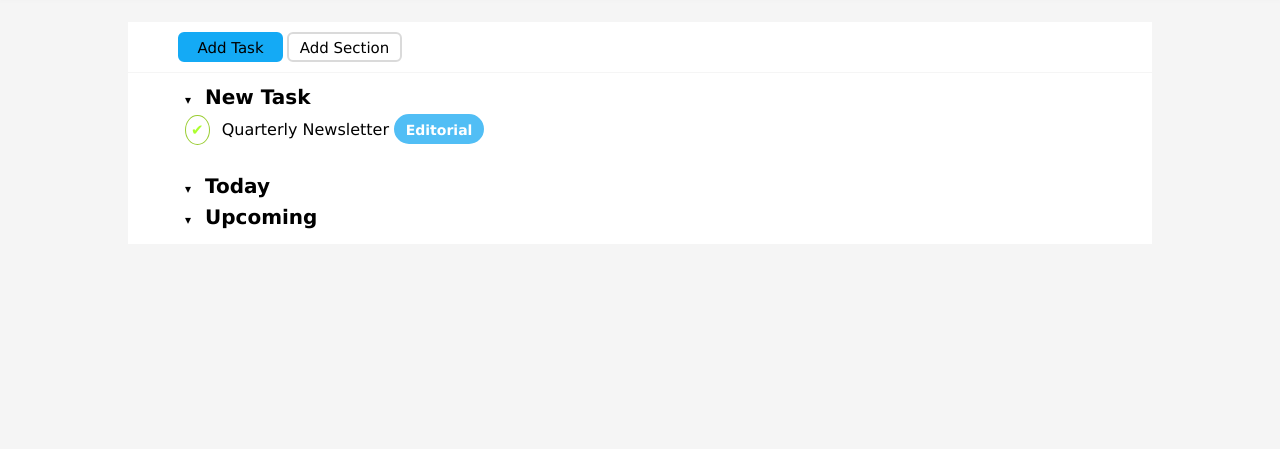
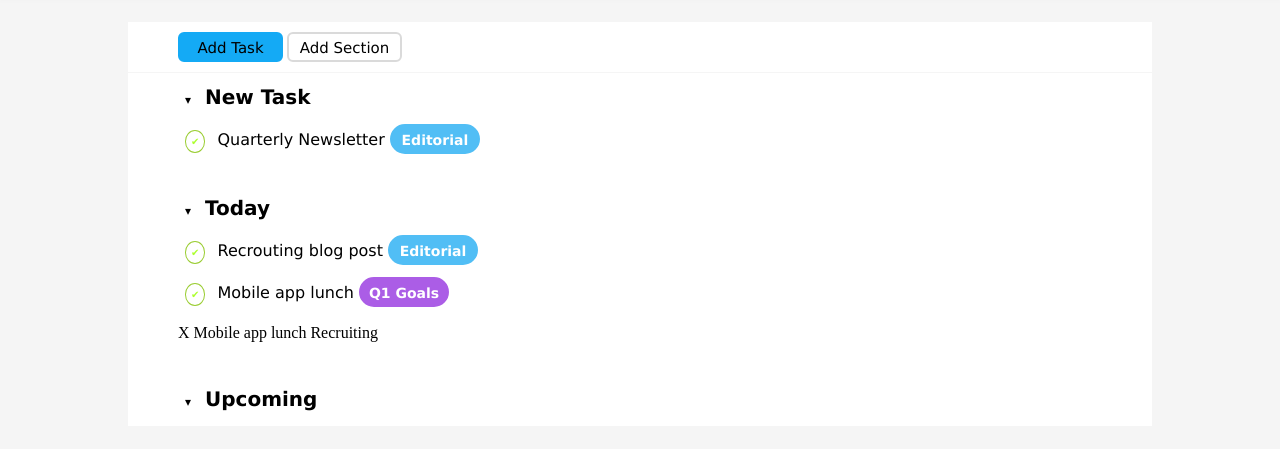
Before and after one commit to Oblv49/html-css-toboolist, a plain HTML site: page index.html in a window 1280 px wide. Shown: the part 85-534 px from the top of the page. Drawn offline with Linux system fonts and the light colour scheme; a web font is replaced by a local one.

Commit message:
list more good

```diff
--- a/css/style.css
+++ b/css/style.css
@@ -62,6 +62,11 @@
     background-color: white;
 }
 
+.element_list {
+    margin-top: 10px;
+    margin-bottom: 10px;
+}
+
 .title_bold {
     font-family: 'Verdana' , sans-serif;
     font-weight: bold;
@@ -75,11 +80,11 @@
 
 .checkmark {
     margin: 7px;
-    width: 12px;
-    height: 12px;
+    width: 10px;
+    height: 10px;
     padding: 5px;
     color: greenyellow;
-    font-size: 15px;
+    font-size: 10px;
     border-radius: 50%;
     border: 1px solid yellowgreen;
 }
@@ -98,6 +103,20 @@
     font-weight: bold;
 }
 
+.q1goals_botton {
+    border-radius: 45px;
+    border: 2px solid rgb(171, 93, 230);
+    width: 90px;
+    height: 30px;
+    text-align: center;
+    display: inline-block;
+    background-color: rgb(171, 93, 230);
+    font-size: 14px;
+    color: white;
+    font-family: 'Verdana' , sans-serif;
+    font-weight: bold;
+}
+
 body {
      background-color: rgb(245, 245, 245);
 }
--- a/index.html
+++ b/index.html
@@ -20,7 +20,6 @@
         <div class="main_container">
 
             <div id="add_bottons">
-
                 <div id="add_task">
                     <p>Add Task</p>
                 </div>
@@ -28,17 +27,38 @@
                 <div id="add_section">
                     <p>Add Section</p>
                 </div>
-
             </div>
 
             <div class="list_container">
 
                 <p class="title_bold"> <span id="triangle">&#9662;</span> New Task</p>
-                <p class="checkmark_list"> <span class="checkmark">&#10004;</span> Quarterly Newsletter <span class="editorial_botton">Editorial</span></p>
+
+                <div class="element_list">
+                    <p class="checkmark_list"> <span class="checkmark">&#10004;</span> Quarterly Newsletter <span class="editorial_botton">Editorial</span></p>
+                </div>
 
                 <br>
 
+
                 <p class="title_bold"> <span id="triangle">&#9662;</span> Today</p>
+
+
+                <div class="element_list">
+                    <p class="checkmark_list"> <span class="checkmark">&#10004;</span> Recrouting blog post <span class="editorial_botton">Editorial</span></p>
+                </div>
+
+               <div class="element_list">
+                    <p class="checkmark_list"> <span class="checkmark">&#10004;</span> Mobile app lunch <span class="q1goals_botton">Q1 Goals</span></p>
+               </div>
+
+               <div class="element_list">
+                    <p class="negative_check"> <span class="negative">&#88;</span> Mobile app lunch <span class="recruiting_botton">Recruiting</span></p>
+               </div>
+
+
+
+
+               <br>
 
                 <p class="title_bold"> <span id="triangle">&#9662;</span> Upcoming</p>
             </div>
```
